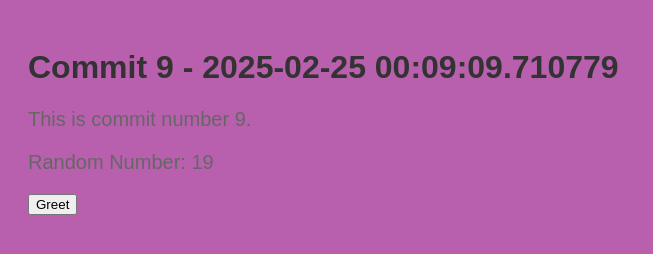
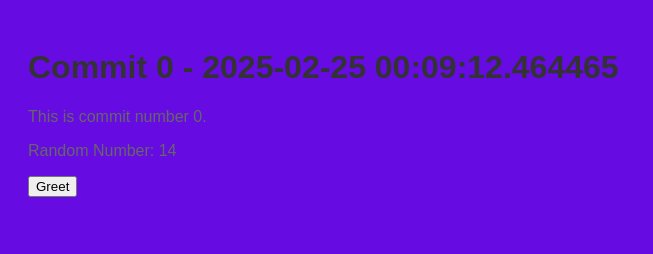
Before and after one commit to polishflits/autogen-repo-20250225000906, a plain HTML site: page index.html in a window 1280 px wide. Shown: the whole page, without its empty margins (0-653 px from the left). Drawn offline with Linux system fonts and the light colour scheme.

Commit message:
📝 Auto commit 0 with HTML, CSS, and JS

```diff
--- a/index.html
+++ b/index.html
@@ -2,13 +2,13 @@
     <!DOCTYPE html>
     <html>
     <head>
-        <title>Commit 9 - 2025-02-25 00:09:09.710779</title>
+        <title>Commit 0 - 2025-02-25 00:09:12.464465</title>
         <link rel="stylesheet" href="style.css">
     </head>
     <body>
-        <h1>Commit 9 - 2025-02-25 00:09:09.710779</h1>
-        <p>This is commit number 9.</p>
-        <p>Random Number: 19</p>
+        <h1>Commit 0 - 2025-02-25 00:09:12.464465</h1>
+        <p>This is commit number 0.</p>
+        <p>Random Number: 14</p>
         <button onclick="greet()">Greet</button>
         <script src="script.js"></script>
     </body>
--- a/script.js
+++ b/script.js
@@ -2,4 +2,4 @@
     function greet() {
         alert('Hello from commit ' + commitNumber + '!');
     }
-    var commitNumber = 9;
+    var commitNumber = 0;
--- a/style.css
+++ b/style.css
@@ -1,7 +1,7 @@
 
     body {
         font-family: Arial, sans-serif;
-        background-color: #b860ad;
+        background-color: #660ce3;
         padding: 20px;
     }
     h1 {
@@ -9,5 +9,5 @@
     }
     p {
         color: #666;
-        font-size: 20px;
+        font-size: 16px;
     }
```
